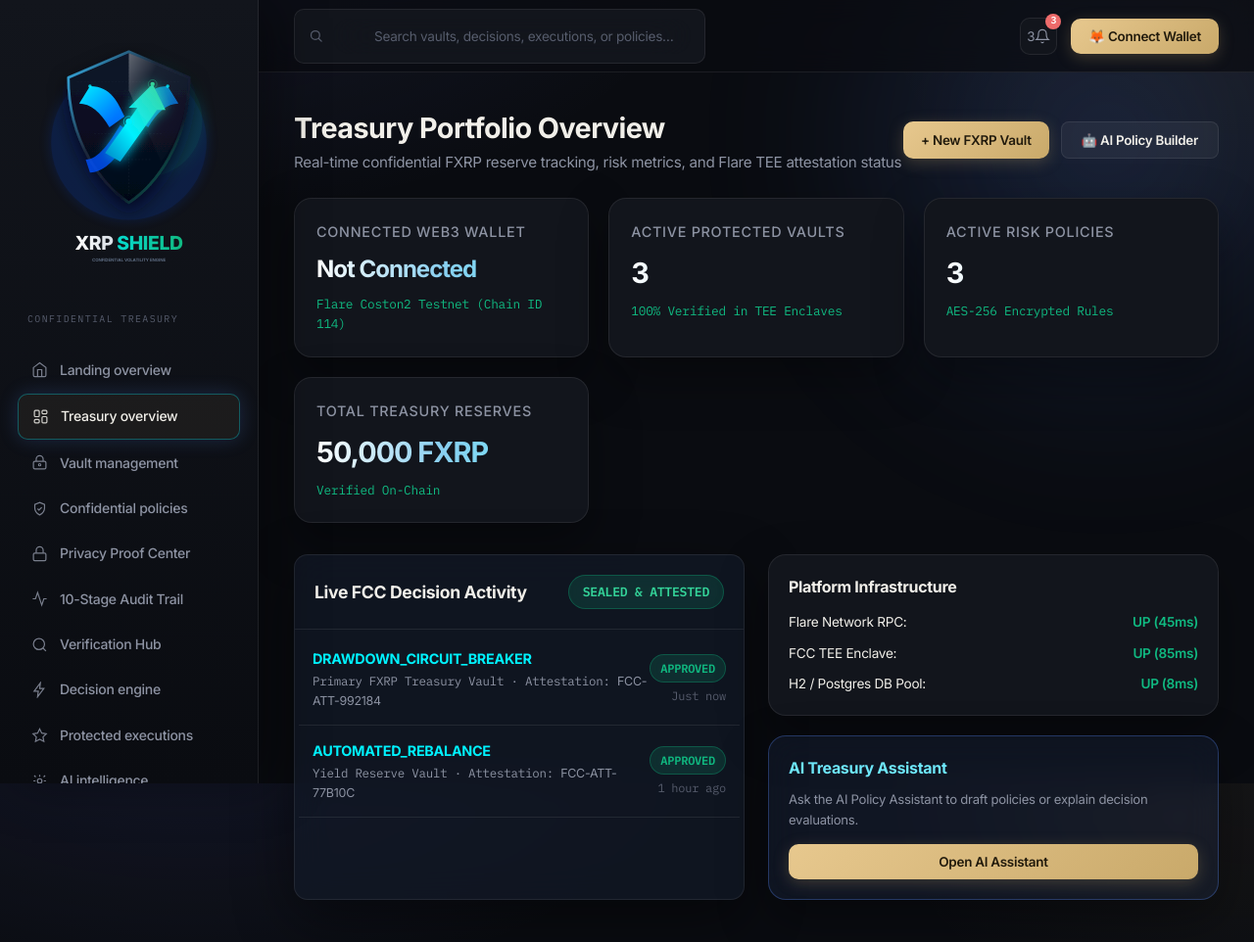
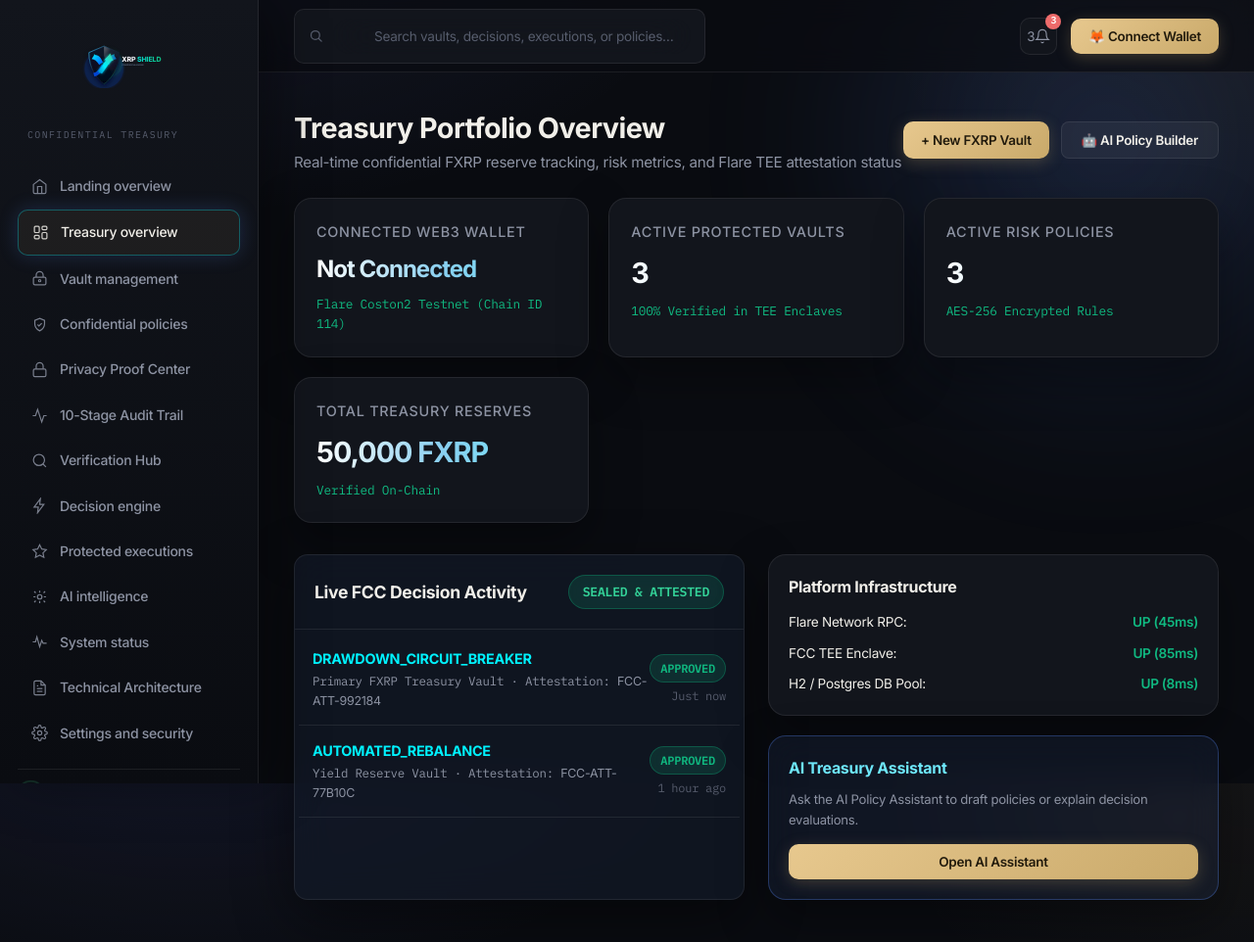
Before and after one commit to hari-hara-sudharsan/XRPShield, a plain HTML site: page frontend/index.html in a window 1280 px wide. Shown: the whole page at 98% size. Drawn offline with Linux system fonts and the light colour scheme.

Commit message:
style(brand): format official XRPShield SVG logo as a sleek compact horizontal header for perfect sidebar proportion

```diff
--- a/frontend/index.html
+++ b/frontend/index.html
@@ -362,8 +362,8 @@ button{font-family:inherit;border:none;cursor:pointer;}
 <body>
 <div class="app-container">
   <aside class="sidebar">
-    <div class="sidebar-logo" data-no-i18n="true" style="padding: 16px 14px 8px; display: flex; align-items: center; justify-content: center; cursor: pointer;" onclick="window.location.hash='#landing'">
-      <svg xmlns="http://www.w3.org/2000/svg" viewBox="190 70 420 540" style="width: 100%; max-width: 185px; height: auto;" shape-rendering="geometricPrecision" text-rendering="geometricPrecision">
+    <div class="sidebar-logo" data-no-i18n="true" style="padding: 18px 16px 12px; display: flex; align-items: center; justify-content: flex-start; cursor: pointer;" onclick="window.location.hash='#landing'">
+      <svg xmlns="http://www.w3.org/2000/svg" viewBox="220 80 820 400" style="width: 100%; max-width: 205px; height: 44px;" shape-rendering="geometricPrecision" text-rendering="geometricPrecision">
         <defs>
           <filter id="glow-cyan-brand" x="-20%" y="-20%" width="140%" height="140%">
             <feGaussianBlur stdDeviation="14" result="blur" />
@@ -415,9 +415,9 @@ button{font-family:inherit;border:none;cursor:pointer;}
           </linearGradient>
         </defs>
         <g transform="translate(0, -30)">
-          <circle cx="400" cy="330" r="180" fill="#0052FF" opacity="0.18" filter="url(#glow-cyan-brand)" />
-          <circle cx="440" cy="280" r="130" fill="#10B981" opacity="0.15" filter="url(#glow-emerald-brand)" />
-          <path d="M 400 120 L 540 180 C 540 330 460 430 400 470 C 340 430 260 330 260 180 Z" fill="url(#shield-bg-grad-b)" stroke="url(#shield-frame-grad-b)" stroke-width="6" stroke-linejoin="round" filter="url(#glass-shadow-brand)" />
+          <circle cx="400" cy="330" r="180" fill="#0052FF" opacity="0.22" filter="url(#glow-cyan-brand)" />
+          <circle cx="440" cy="280" r="130" fill="#10B981" opacity="0.18" filter="url(#glow-emerald-brand)" />
+          <path d="M 400 120 L 540 180 C 540 330 460 430 400 470 C 340 430 260 330 260 180 Z" fill="url(#shield-bg-grad-b)" stroke="url(#shield-frame-grad-b)" stroke-width="7" stroke-linejoin="round" filter="url(#glass-shadow-brand)" />
           <path d="M 400 135 L 400 450 M 280 190 L 520 190 M 295 250 L 505 250 M 320 310 L 480 310 M 350 370 L 450 370" stroke="#1E293B" stroke-width="2" opacity="0.4" stroke-dasharray="4 4" />
           <path d="M 310 200 C 360 200 375 240 390 270 L 355 295 C 335 260 310 240 285 240 Z" fill="url(#wing-top-left-b)" />
           <path d="M 300 370 C 330 370 355 330 380 290 L 405 310 C 375 365 345 400 310 400 Z" fill="#0052FF" opacity="0.8" />
@@ -426,17 +426,16 @@ button{font-family:inherit;border:none;cursor:pointer;}
           <path d="M 400 123 L 537 181 C 537 250 515 320 475 375 L 400 210 Z" fill="url(#glass-reflect-b)" />
           <circle cx="400" cy="282" r="7" fill="#00F0FF" />
           <circle cx="400" cy="282" r="12" stroke="#00F0FF" stroke-width="2" fill="none" opacity="0.6" />
-          <circle cx="455" cy="195" r="5" fill="#34D399" />
-          <circle cx="455" cy="195" r="10" stroke="#34D399" stroke-width="1.5" fill="none" opacity="0.5" />
-          <circle cx="310" cy="200" r="4" fill="#00F0FF" opacity="0.8" />
-          <circle cx="490" cy="200" r="4" fill="#00F0FF" opacity="0.8" />
+          <circle cx="455" cy="195" r="6" fill="#34D399" />
+          <circle cx="310" cy="200" r="5" fill="#00F0FF" opacity="0.8" />
+          <circle cx="490" cy="200" r="5" fill="#00F0FF" opacity="0.8" />
         </g>
-        <g transform="translate(400, 550)">
-          <text x="0" y="0" font-family="-apple-system, BlinkMacSystemFont, 'Inter', 'Segoe UI', sans-serif" font-weight="800" font-size="44" letter-spacing="3" text-anchor="middle">
+        <g transform="translate(565, 235)">
+          <text x="0" y="0" font-family="-apple-system, BlinkMacSystemFont, 'Inter', 'Segoe UI', sans-serif" font-weight="900" font-size="64" letter-spacing="2">
             <tspan fill="url(#text-grad-b)">XRP</tspan>
             <tspan fill="url(#text-accent-grad-b)">SHIELD</tspan>
           </text>
-          <text x="0" y="26" font-family="-apple-system, BlinkMacSystemFont, 'Inter', 'Segoe UI', sans-serif" font-weight="700" font-size="10" letter-spacing="3.5" fill="#64748B" text-anchor="middle" opacity="0.9">CONFIDENTIAL VOLATILITY ENGINE</text>
+          <text x="2" y="38" font-family="-apple-system, BlinkMacSystemFont, 'Inter', 'Segoe UI', sans-serif" font-weight="700" font-size="18" letter-spacing="4" fill="#64748B" opacity="0.95">CONFIDENTIAL ENGINE</text>
         </g>
       </svg>
     </div>
```
